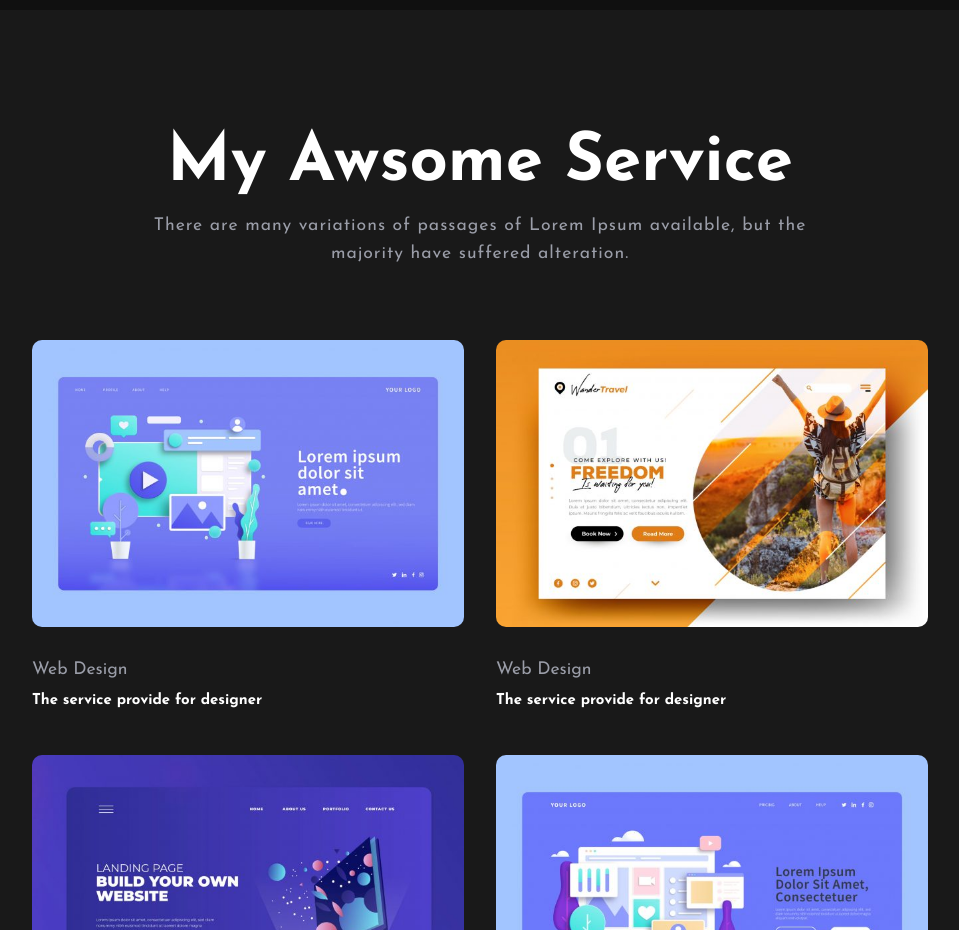
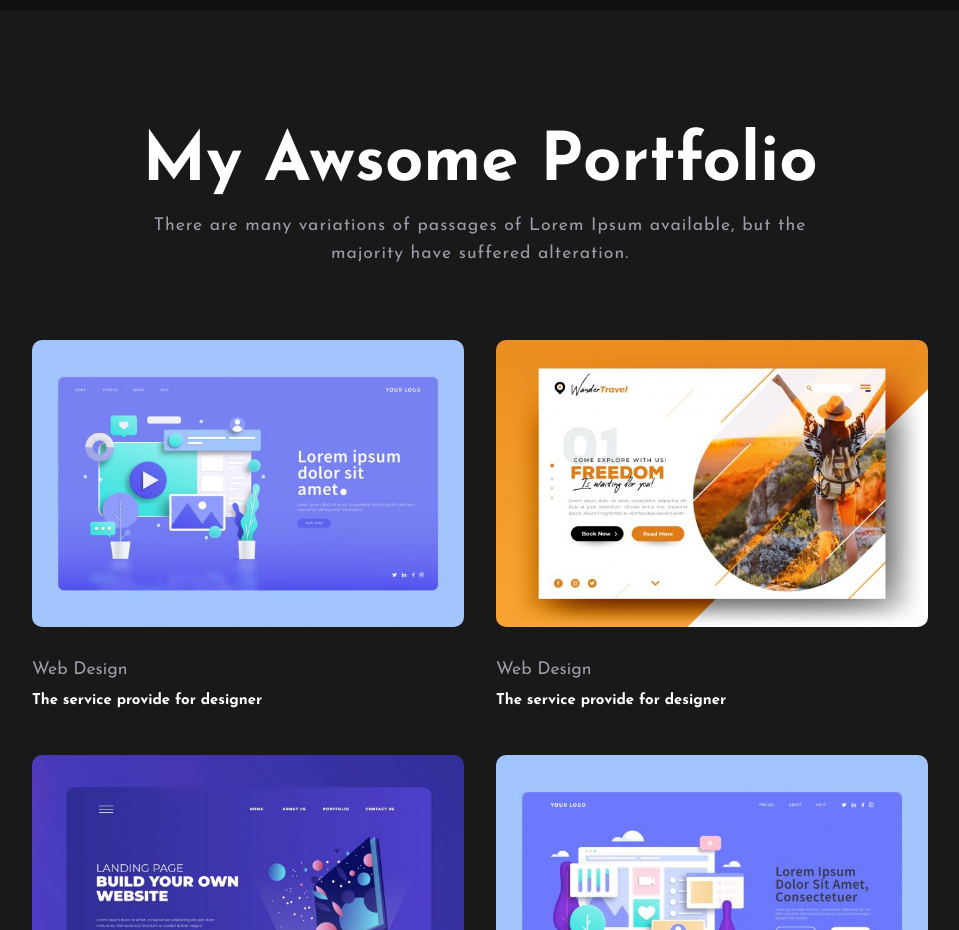
Before and after one commit to MarufHasanShihab/personal-portfolio, a plain HTML site: page index.html in a window 1280 px wide. Shown: the part 3020-3950 px from the top of the page, without its empty margins (160-1119 px from the left). Drawn offline with nearby package versions, Linux system fonts and the light colour scheme; a web font is replaced by a local one.

Commit message:
added the new text

```diff
--- a/index.html
+++ b/index.html
@@ -106,7 +106,7 @@
   <!-- Portfolio Section Start -->
   <section class="portfolio" id="portfolio">
     <div class="center">
-      <h2>My Awsome Service</h2>
+      <h2>My Awsome Portfolio</h2>
       <p>There are many variations of passages of Lorem Ipsum available, but the <br> majority have suffered alteration.</p>
     </div>
 
```
